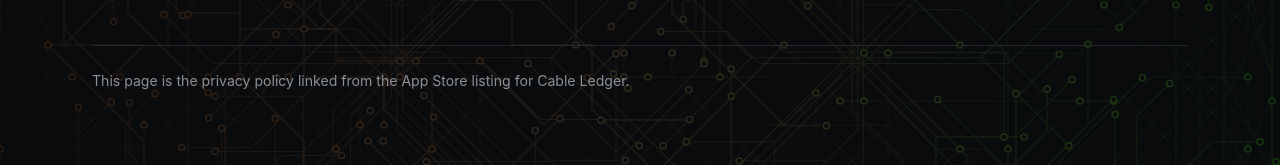
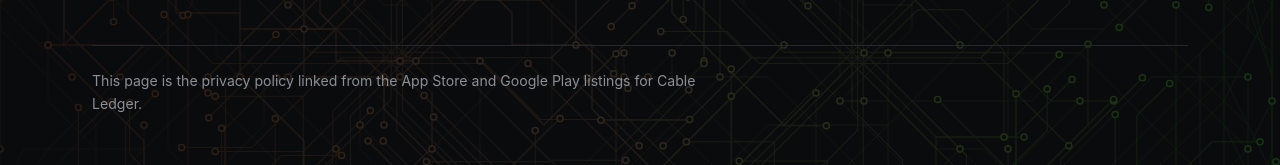
Before and after one commit to ryanhudgeons/ryanhudgeons.github.io, a plain HTML site: page ryanhudgeons/cable-ledger/privacy.html in a window 1280 px wide. Shown: the part 1603-1768 px from the top of the page. Drawn offline with Linux system fonts and the light colour scheme.

Commit message:
Cable Ledger privacy: footer names both stores

```diff
--- a/ryanhudgeons/cable-ledger/privacy.html
+++ b/ryanhudgeons/cable-ledger/privacy.html
@@ -66,7 +66,7 @@
 <h2>Changes and contact</h2>
 <p>If this policy changes, the new version will be posted here with a new effective date. Questions: <a href="mailto:ryan@ljna2714.com">ryan@ljna2714.com</a>.</p>
 
-<footer><p>This page is the privacy policy linked from the App Store listing for Cable Ledger.</p></footer>
+<footer><p>This page is the privacy policy linked from the App Store and Google Play listings for Cable Ledger.</p></footer>
 </main>
 </body>
 </html>
```
